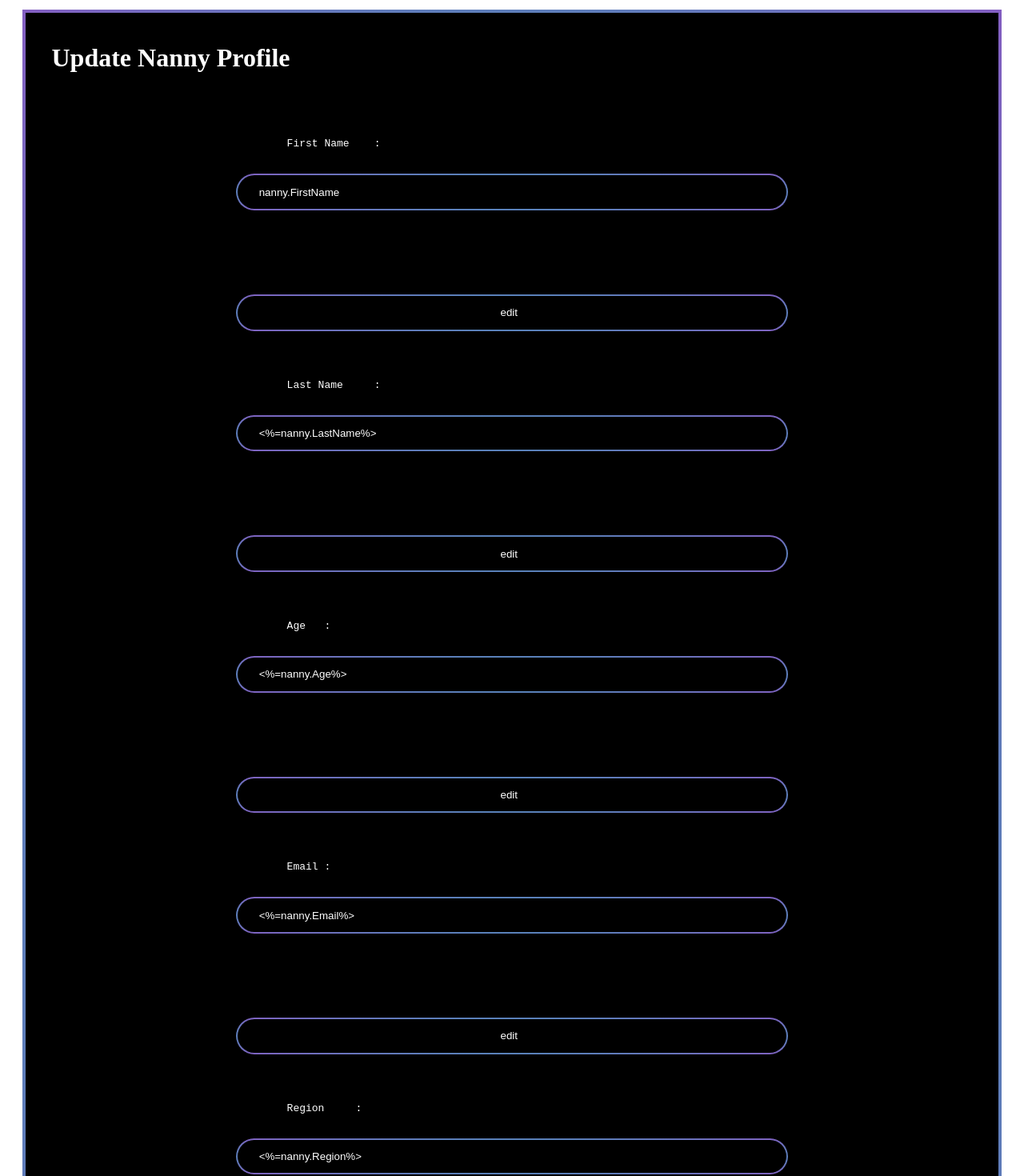
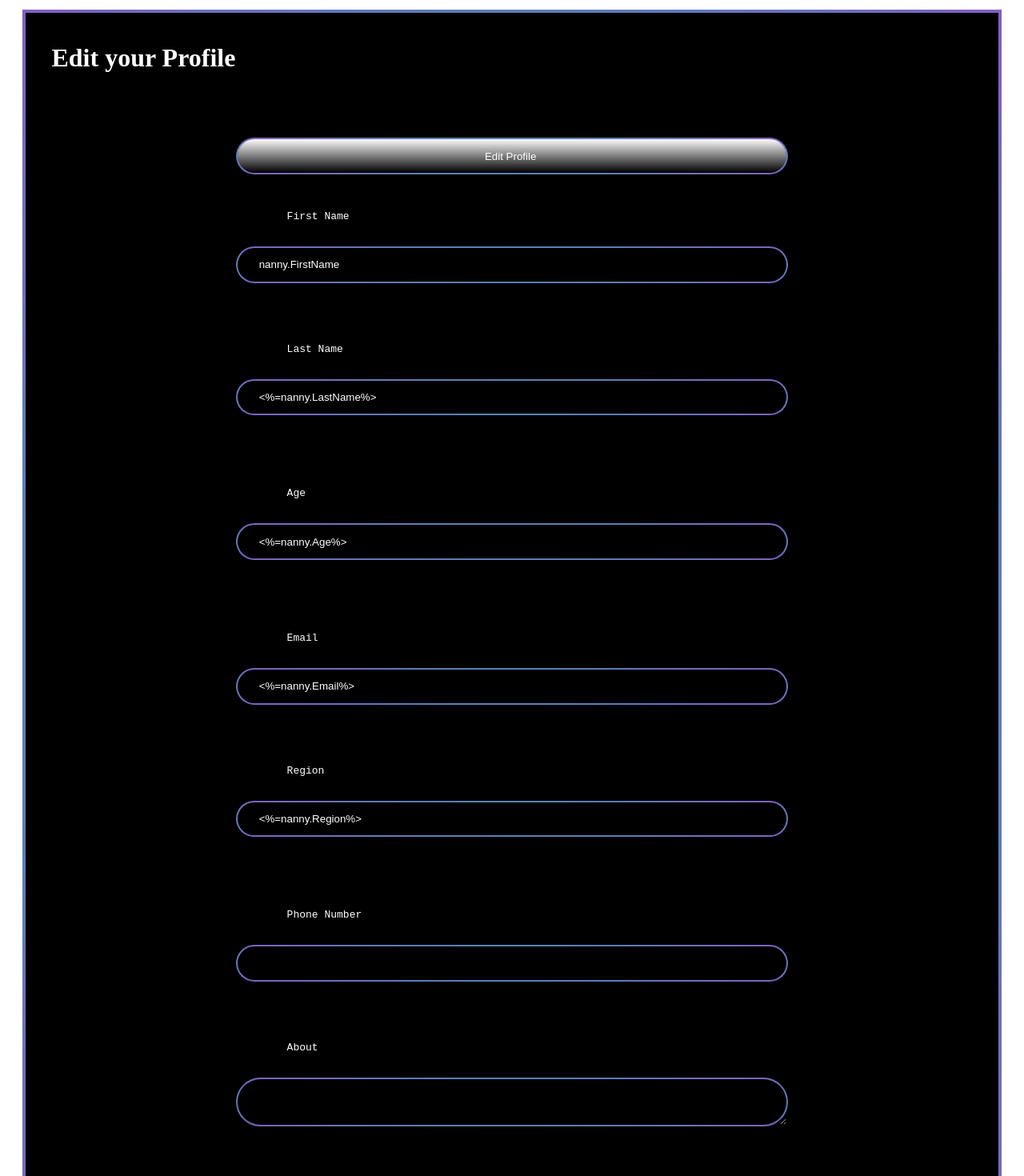
Before and after one commit to TeamUndefinedRBK/Nanny, an Angular app in the folder Frontend/client/: page /nannys/profile in a window 1280 px wide. Shown: the top 1470 px of the page at 80% size. Built offline with nearby package versions, Linux system fonts and the light colour scheme.

Commit message:
from rami

```diff
--- a/Frontend/client/src/app/app-routing.module.ts
+++ b/Frontend/client/src/app/app-routing.module.ts
@@ -25,7 +25,8 @@ const routes: Routes = [
 
   },
   {path:'signup' , component: RegisterComponent},
-  {path:'signin',  component: LoginComponent}
+  {path:'signin',  component: LoginComponent},
+  {path:'home', component:HomeComponent}
 
   // {
   //   path: 'nannyslist',
--- a/Frontend/client/src/app/nanny-form/nanny-form.component.html
+++ b/Frontend/client/src/app/nanny-form/nanny-form.component.html
@@ -24,7 +24,7 @@
     <br />
     <br />
     <br />
-    <label class="upc" for="firstName">First Name :</label>
+    <label class="upc" for="firstName">First Name </label>
     <input
       required
       minlength="5"
@@ -51,7 +51,7 @@
         {{ firstName.errors?.maxlength.requiredLength }}characters.
       </div>
     </div>
-    <label class="upc" for="lastname">Last Name : </label>
+    <label class="upc" for="lastname">Last Name  </label>
     <input
       required
       minlength="5"
@@ -80,7 +80,7 @@
     <br />
     <br />
 
-    <label class="upc" for="age">age : </label>
+    <label class="upc" for="age">Age  </label>
     <input
       required
       minlength="1"
@@ -98,7 +98,7 @@
       <div *ngIf="age.errors?.required">Age is required.</div>
     </div>
 
-    <label class="upc" for="email">email : </label>
+    <label class="upc" for="email">Email  </label>
     <input
       required
       minlength="5"
@@ -120,7 +120,7 @@
     <br />
     <br />
 
-    <label class="upc" for="region">region : </label>
+    <label class="upc" for="region">Region  </label>
     <input
       required
       minlength="5"
@@ -138,7 +138,7 @@
       <div *ngIf="region.errors?.required">region is required.</div>
     </div>
 
-    <label class="upc" for="phoneNumber">Phone Number : </label>
+    <label class="upc" for="phoneNumber">Phone Number  </label>
     <input
       required
       minlength="5"
@@ -163,7 +163,7 @@
     <br />
     <br />
     <!-- <div class="form-group"> -->
-    <label class="upc" for="about">About : </label
+    <label class="upc" for="about">About  </label
     ><textarea
       ngModel
       name="about"
--- a/Frontend/client/src/app/nanny-form/nanny-form.component.ts
+++ b/Frontend/client/src/app/nanny-form/nanny-form.component.ts
@@ -1,19 +1,33 @@
 import { Component, OnInit } from '@angular/core';
-import { HttpClient, HttpEventType } from '@angular/common/http';
+import { HttpClient, HttpHeaders,HttpEventType } from '@angular/common/http';
+export const environment = {
+  production: false,
+  isMockEnabled: false, // You have to switch this, when your real back-end is done
+  authTokenKey: 'x-auth-token'
+};
+
+
 
 @Component({
   selector: 'nanny-form',
   templateUrl: './nanny-form.component.html',
   styleUrls: ['./nanny-form.component.css'],
 })
+
 export class NannyFormComponent {
   selectedFile: any = File;
 
   onSubmit(data: any) {
-    this.http.post('', data).subscribe((res) => {
+    let httpHeaders = new HttpHeaders();
+    const userToken = localStorage.getItem(environment.authTokenKey);
+    httpHeaders = httpHeaders.set('Authorization', 'Bearer ' + userToken);
+
+
+
+    this.http.post('http://localhost:5000/Nannys/nannyform', data,{headers: httpHeaders}).subscribe((res) => {
       console.warn('res', res);
     });
-    console.warn(data);
+    console.warn(data)
   }
 
   constructor(private http: HttpClient) {}
--- a/Frontend/client/src/app/nanny-profile/nanny-profile.component.css
+++ b/Frontend/client/src/app/nanny-profile/nanny-profile.component.css
@@ -27,6 +27,8 @@
 }
 
 button {
+  background-color: beige;
+  color: black;
   padding: 5px;
   margin: 4%;
   --x: 50%;
@@ -40,7 +42,7 @@ button {
   outline: none;
   border-radius: 100px;
   border: 2px solid transparent;
-  background: linear-gradient(#000, #000) padding-box,
+  background: linear-gradient(rgb(253, 251, 251), #000) padding-box,
     radial-gradient(farthest-corner at var(--x) var(--y), #00c9a7, #845ec2)
       border-box;
 }
--- a/Frontend/client/src/app/nanny-profile/nanny-profile.component.html
+++ b/Frontend/client/src/app/nanny-profile/nanny-profile.component.html
@@ -1,30 +1,28 @@
 <body>
   <form class="tikititikita" action="nannys" method="POST">
-    <h1>Update Nanny Profile</h1>
+    <h1>Edit your Profile </h1>
     <pre>
             <!-- <img class="upc" [src]="url" height="200" width="200" alt="profile pic" />
             <button  type="button" (click)="readAndChange()"  >  edit profile picture   </button> -->
 
-            First Name    : <input  [readonly]="isReadOnly" type="text" name="FirstName" value='nanny.FirstName'> <br>
-            <button  type="button" (click)="readAndChange()"  >  edit    </button>
+            <button  type="button" (click)="readAndChange()"  >  Edit Profile   </button>
+            First Name    <input  [readonly]="isReadOnly" type="text" name="FirstName" value='nanny.FirstName'> <br>
 
-            Last Name     : <input [readonly]="isReadOnly" type="text" name="LastName" value='<%=nanny.LastName%>'> <br>
-            <button type="button" (click)="readAndChange()"  >  edit    </button>
+            Last Name      <input [readonly]="isReadOnly" type="text" name="LastName" value='<%=nanny.LastName%>'> <br>
 
-            Age   : <input [readonly]="isReadOnly" name="Age" value='<%=nanny.Age%>'> <br>
-            <button type="button" (click)="readAndChange()"  >  edit    </button>
 
-            Email : <input [readonly]="isReadOnly" type="email" name="Email" value='<%=nanny.Email%>'> <br>
-            <button type="button" (click)="readAndChange()" >  edit    </button>
+            Age    <input [readonly]="isReadOnly" name="Age" value='<%=nanny.Age%>'> <br>
 
-            Region     : <input [readonly]="isReadOnly" type="text" name="Region" value='<%=nanny.Region%>'> <br>
-            <button type="button" (click)="readAndChange()"  >  edit    </button>
 
-            Phone Number   : <input [readonly]="isReadOnly" type="number" name="PhoneNumber" value='<%=nanny.PhoneNumber%>'> <br>
-            <button type="button" (click)="readAndChange()" >  edit    </button>
+            Email  <input [readonly]="isReadOnly" type="email" name="Email" value='<%=nanny.Email%>'> <br>
 
-            About : <textarea  [readonly]="isReadOnly" type="text" name="About" value='<%=nanny.About%>' > </textarea> <br>
-            <button type="button" (click)="readAndChange()"  >  edit    </button>
+            Region      <input [readonly]="isReadOnly" type="text" name="Region" value='<%=nanny.Region%>'> <br>
+
+
+            Phone Number    <input [readonly]="isReadOnly" type="number" name="PhoneNumber" value='<%=nanny.PhoneNumber%>'> <br>
+
+            About  <textarea  [readonly]="isReadOnly" type="text" name="About" value='<%=nanny.About%>' > </textarea> <br>
+
 
             <input type="submit" value="Save Profile">
         </pre>
--- a/Frontend/client/src/app/user/signup/register.component.html
+++ b/Frontend/client/src/app/user/signup/register.component.html
@@ -1,3 +1,7 @@
+
+
+
+
 <div class="form-container">
     <a routerLink="/login" id="goback">Go back</a>
 
@@ -5,14 +9,16 @@
 
     <span class="error" *ngIf="error" [@fallIn]='state'>{{ error }}</span>
 
-    <form #formData='ngForm' >
+    <form #formData='ngForm'
+    #userPost="ngForm"
+    (ngSubmit)="onSubmit(userPost.value)"
+    method="GET" >
 
-        <input type="text" placeholder="Name" name="Name" class="txt" required>
-        <input type="text" placeholder="LastName" name="LastName" class="txt" required>
-        <input type="password" placeholder="Password" name="password" class="txt" required>
-      <input type="text" placeholder="Email address.." name="email" class="txt" required>
-      <input type="password" placeholder="Password" name="password" class="txt" required>
-      <input type="repeatpassword" placeholder="repeatPassword"  name="repeatpassword" class="txt" required>
+        <input      type="text" placeholder=" First Name" name="Name" class="txt" required>
+        <input  type="text" placeholder="Last Name" name="LastName" class="txt" required>
+      <input      type="text" placeholder="Email address.." name="email" class="txt" required>
+      <input      type="password" placeholder="Password" name="password" class="txt" required>
+      <input type="repeatpassword" placeholder="Verify Password"  name="repeatpassword" class="txt" required>
 
 
 
--- a/package.json
+++ b/package.json
@@ -4,7 +4,7 @@
   "description": "",
   "main": "index.js",
   "scripts": {
-    "start": "     nodemon ./Backend/index.js",
+    "start": "     sudo kill -9 $(sudo lsof -t -i:5000)&&nodemon ./Backend/index.js",
     "test": "echo \"Error: no test specified\" && exit 1",
     "db:steup": "node  ./Backend/database-mysql/indexdb.js"
   },
```
Also changed, not shown: 2 other files (tests, documents, lock files or other folders).
